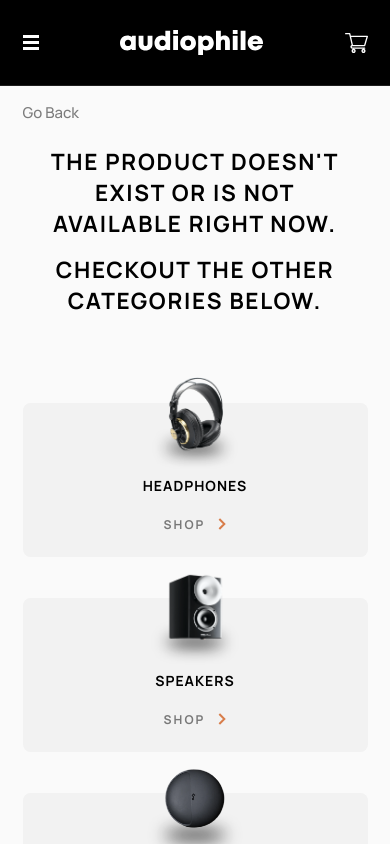
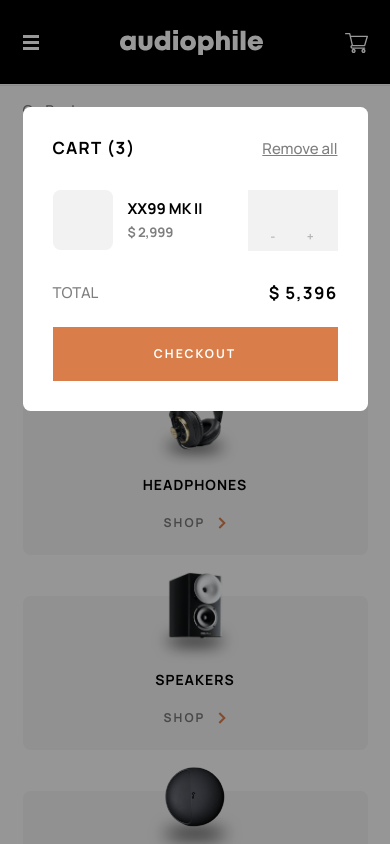
Before and after one commit to nofuenterr/audiophile, a React (Vite) app: page /product/1 in a window 390 px wide. Both pictures are taken after a click on the button "Cart". Shown: the top 844 px of the page. Built offline with nearby package versions, Linux system fonts and the light colour scheme.

Commit message:
feat: add placeholder content, styles, and responsiveness to cart modal

```diff
--- /dev/null
+++ b/src/components/cart/CartModal.tsx
@@ -0,0 +1,98 @@
+import { Dialog } from 'radix-ui';
+import type { ReactNode } from 'react';
+
+export default function CartModal({ children }: { children: ReactNode }) {
+	return (
+		<Dialog.Root>
+			<Dialog.Trigger asChild>{children}</Dialog.Trigger>
+
+			<Dialog.Portal>
+				<Dialog.Overlay className="bg-dark-900 fixed inset-0 opacity-40 duration-150" />
+
+				<Dialog.Content className="bg-light-900 text-dark-900 fixed top-28.5 right-6 w-[min(calc(100vw-3rem),23.75rem)] rounded-lg p-8 duration-150 md:right-10 lg:top-30.5 [@media(min-width:65.625rem)]:right-[calc((100vw-70.3125rem)/2+2.34375rem)]">
+					<div className="mb-8 flex items-center justify-between">
+						<Dialog.Title className="heading heading-6">CART (3)</Dialog.Title>
+						<button className="hover:text-primary cursor-pointer underline opacity-50 hover:opacity-100">
+							Remove all
+						</button>
+					</div>
+
+					<ul className="mb-8 grid gap-6">
+						<li className="grid grid-cols-[auto_1fr] gap-4">
+							<div className="bg-light-700 size-16 overflow-hidden rounded-lg"></div>
+
+							<div className="flex w-full justify-between gap-3 self-center">
+								<div className="[@media(max-width:25rem)]:self-center">
+									<p className="font-bold">XX99 MK II</p>
+									<p className="input opacity-50">$ 2,999</p>
+								</div>
+
+								<div className="bg-light-700 flex w-24 items-center gap-3 px-3 py-2 [@media(max-width:25rem)]:grid [@media(max-width:25rem)]:grid-cols-2 [@media(max-width:25rem)]:gap-2">
+									{/* {quantity > 1 ? (
+										<button
+											aria-label="decrement quantity"
+											className="subtitle hover:text-primary grid size-4 cursor-pointer place-content-center opacity-25 hover:opacity-100"
+											onClick={() => {
+												if (quantity > 1) setQuantity((s) => s - 1);
+											}}
+										>
+											-
+										</button>
+									) : (
+										<div className="size-4"></div>
+									)} */}
+									<button
+										aria-label="decrement quantity"
+										className="subtitle hover:text-primary grid size-4 cursor-pointer place-content-center opacity-25 hover:opacity-100 [@media(max-width:25rem)]:row-start-2 [@media(max-width:25rem)]:w-full"
+										/* onClick={() => {
+											if (quantity > 1) setQuantity((s) => s - 1);
+										}} */
+									>
+										-
+									</button>
+									<input
+										type="text"
+										min={1}
+										/* value={quantity}
+										onChange={(e) => {
+											const value = parseInt(e.target.value);
+											if (/^\d*$/.test(String(value)) && value) {
+												setQuantity(value);
+											}
+										}} */
+										inputMode="numeric"
+										pattern="[0-9]*"
+										className="subtitle w-full text-center [@media(max-width:25rem)]:col-start-1 [@media(max-width:25rem)]:col-end-3"
+									/>
+									<button
+										aria-label="increment quantity"
+										className="subtitle hover:text-primary grid size-4 cursor-pointer place-content-center opacity-25 hover:opacity-100 [@media(max-width:25rem)]:row-start-2 [@media(max-width:25rem)]:w-full"
+										/* onClick={() => {
+											setQuantity((s) => s + 1);
+										}} */
+									>
+										+
+									</button>
+								</div>
+							</div>
+						</li>
+					</ul>
+
+					<div className="mb-6 flex items-center justify-between">
+						<h2 className="uppercase opacity-50">Total</h2>
+						<p className="heading heading-6">$ 5,396</p>
+					</div>
+
+					<Dialog.Close asChild>
+						<button
+							className="bg-primary hover:bg-primary-hover text-light-900 subtitle w-full cursor-pointer px-8 py-4"
+							aria-label="Checkout"
+						>
+							Checkout
+						</button>
+					</Dialog.Close>
+				</Dialog.Content>
+			</Dialog.Portal>
+		</Dialog.Root>
+	);
+}
--- a/src/components/page-wrapper/Header.tsx
+++ b/src/components/page-wrapper/Header.tsx
@@ -6,6 +6,7 @@ import cartIcon from '../../assets/icons/icon-cart.svg';
 import { Link, useLocation } from 'react-router-dom';
 import { useState } from 'react';
 import Categories from '../shared/Categories';
+import CartModal from '../cart/CartModal';
 
 export default function Header() {
 	const [menu, setMenu] = useState<boolean>(false);
@@ -13,7 +14,7 @@ export default function Header() {
 
 	return (
 		<header
-			className="bg-dark-900 text-light-900 relative"
+			className="bg-dark-900 text-light-900 relative max-h-22.5"
 			style={{
 				backgroundColor:
 					pathname === '/' ? 'var(--color-dark-700)' : 'var(--color-dark-900)',
@@ -70,6 +71,7 @@ export default function Header() {
 					</ul>
 				</nav>
 
+				<CartModal>
 					<button
 						className="cursor-pointer md:ml-auto lg:ml-0"
 						type="button"
@@ -79,6 +81,7 @@ export default function Header() {
 							<img src={cartIcon} alt="" />
 						</AccessibleIcon.Root>
 					</button>
+				</CartModal>
 			</ContentWrapper>
 		</header>
 	);
```
Lines whose indentation alone changed are shown as unchanged.
